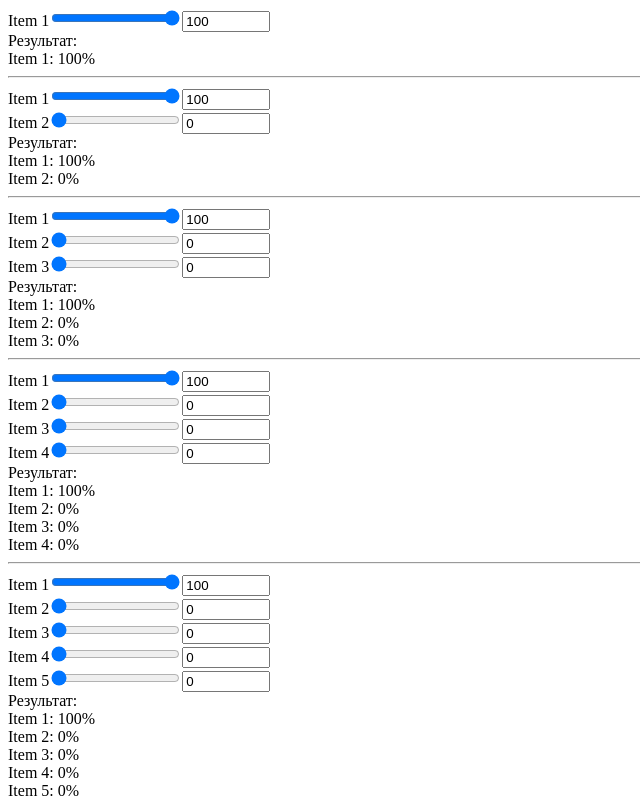
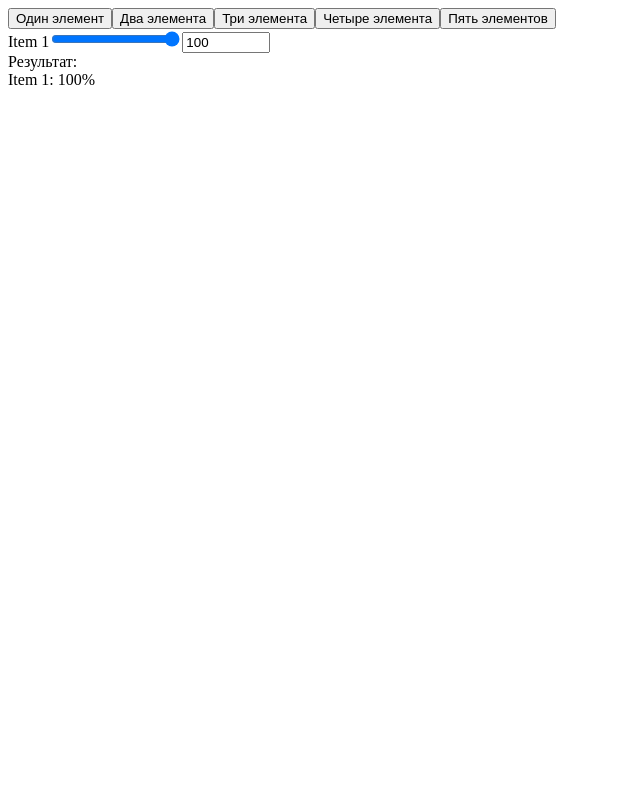
Before and after one commit to maksim-korzhov/devhub, a React app: page / in a window 1280 px wide. Shown: the whole page, without its empty margins (0-640 px from the left). Built offline with nearby package versions, Linux system fonts and the light colour scheme.

Commit message:
Cosmetic changes

```diff
--- a/index.html
+++ b/index.html
@@ -9,5 +9,6 @@
 </head>
 <body>
 <div id="root"></div>
+
 </body>
 </html>
--- a/src/components/SliderList.jsx
+++ b/src/components/SliderList.jsx
@@ -83,7 +83,7 @@ class SliderList extends Component {
 
     render() {
         return (
-            <div className="slider-list">
+            <div className={`slider-list ${this.props.isActive ? "active" : ""}`}>
                 {this.state.items.map( (item, i) =>
                     <Slider
                         key={i}
--- a/src/components/Tab.jsx
+++ b/src/components/Tab.jsx
@@ -2,18 +2,36 @@ import React, { Component } from "react";
 import SliderList from "./SliderList";
 
 class Tab extends Component {
+    constructor(props) {
+        super(props);
+
+        this.state = {
+            current: 1
+        };
+    }
+
+    _onClickHandler(e) {
+        this.setState({
+            current: parseInt(e.target.dataset.id)
+        });
+    }
+
     render() {
         return (
             <div className="tab">
-                <SliderList sliders="1" />
-                <hr/>
-                <SliderList sliders="2" />
-                <hr/>
-                <SliderList sliders="3" />
-                <hr/>
-                <SliderList sliders="4" />
-                <hr/>
-                <SliderList sliders="5" />
+                <div className="button-group" onClick={this._onClickHandler.bind(this)}>
+                    <button data-id="1">Один элемент</button>
+                    <button data-id="2">Два элемента</button>
+                    <button data-id="3">Три элемента</button>
+                    <button data-id="4">Четыре элемента</button>
+                    <button data-id="5">Пять элементов</button>
+                </div>
+
+                <SliderList id="1" sliders="1" isActive={this.state.current === 1} />
+                <SliderList id="2" sliders="2" isActive={this.state.current === 2} />
+                <SliderList id="3" sliders="3" isActive={this.state.current === 3} />
+                <SliderList id="4" sliders="4" isActive={this.state.current === 4} />
+                <SliderList id="5" sliders="5" isActive={this.state.current === 5} />
             </div>
         );
     }
--- a/style/style.scss
+++ b/style/style.scss
@@ -0,0 +1,7 @@
+.slider-list {
+  display: none;
+
+  &.active {
+    display: block;
+  }
+}
```
